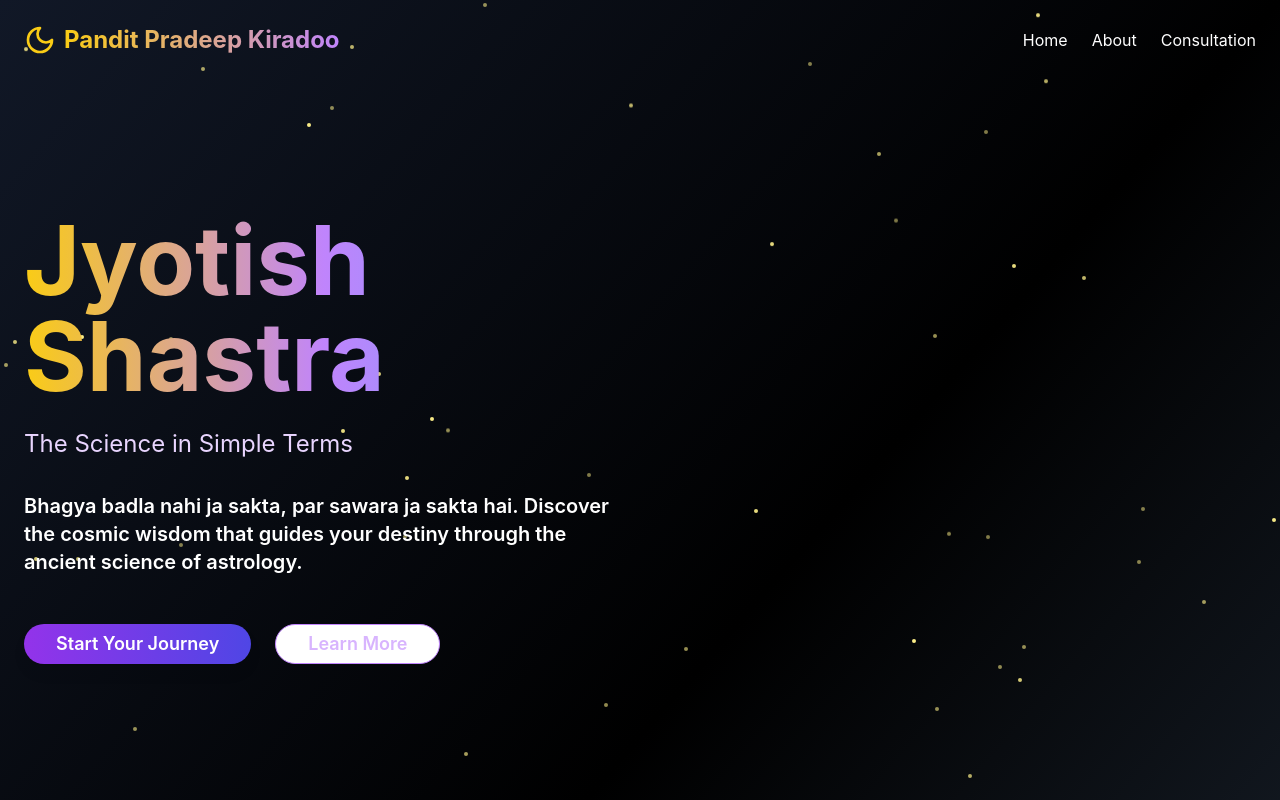
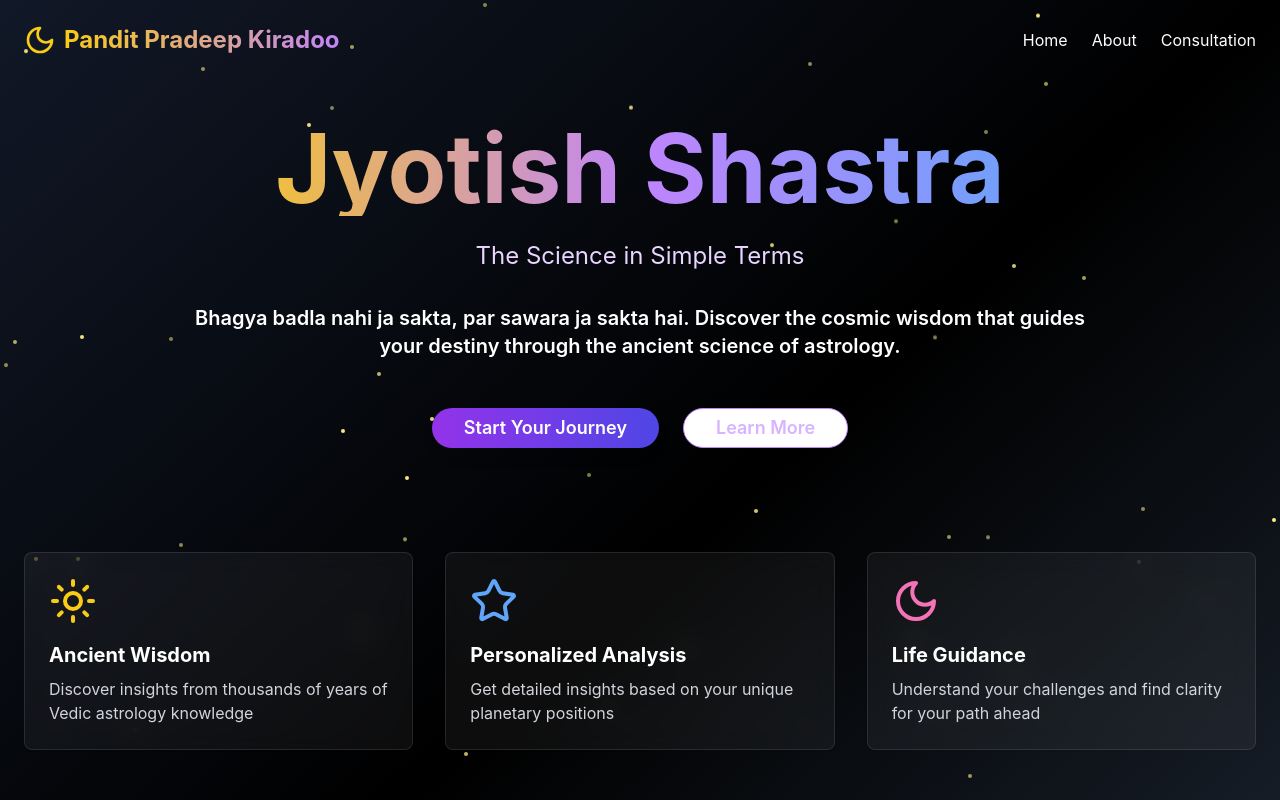
Before and after one commit to clonefutura10/astral-insights-alchemy, a React (Vite) app: page / in a window 1280 px wide. Shown: the top 800 px of the page. Built offline with nearby package versions, Linux system fonts and the light colour scheme.

Commit message:
Fix: Adjust Spline model and text layout
Position the Spline model to flow under the text on the Landing page, ensuring the text remains visible on top.

```diff
--- a/src/pages/Landing.tsx
+++ b/src/pages/Landing.tsx
@@ -86,11 +86,18 @@ const Landing = () => {
         </div>
       </nav>
 
-      {/* Hero Section with 3D Model */}
-      <div className="relative z-10 container mx-auto px-6 py-10">
-        <div className="grid lg:grid-cols-2 gap-8 items-center">
-          {/* Left Side - Text Content */}
-          <div ref={heroRef} className="text-center lg:text-left">
+      {/* Hero Section with 3D Model flowing underneath */}
+      <div className="relative container mx-auto px-6 py-10">
+        {/* 3D Spline Model - Background Layer */}
+        <div className="absolute inset-0 z-0 opacity-40">
+          <spline-viewer
+            url="https://prod.spline.design/VcB3J4RW3CZxcnGV/scene.splinecode"
+            className="w-full h-full"
+          />
+        </div>
+
+        {/* Text Content - Foreground Layer */}
+        <div ref={heroRef} className="relative z-10 text-center max-w-4xl mx-auto">
           <div className="mb-8">
             <h1 className="text-6xl md:text-8xl font-bold mb-6 bg-gradient-to-r from-yellow-400 via-purple-400 to-blue-400 bg-clip-text text-transparent">
               Jyotish Shastra
@@ -111,7 +118,7 @@ const Landing = () => {
             Bhagya badla nahi ja sakta, par sawara ja sakta hai. Discover the cosmic wisdom that guides your destiny through the ancient science of astrology.
           </ScrollReveal>
 
-            <div className="flex justify-center lg:justify-start space-x-6 mb-16">
+          <div className="flex justify-center space-x-6 mb-16">
             <Link to="/consultation">
               <Button className="bg-gradient-to-r from-purple-600 to-indigo-600 hover:from-purple-700 hover:to-indigo-700 text-white px-8 py-4 text-lg font-semibold rounded-full shadow-lg hover:shadow-purple-500/25 transition-all duration-300 transform hover:scale-105">
                 Start Your Journey
@@ -122,15 +129,6 @@ const Landing = () => {
                 Learn More
               </Button>
             </Link>
-            </div>
-          </div>
-
-          {/* Right Side - 3D Spline Model - Made Bigger */}
-          <div className="h-[500px] md:h-[600px] lg:h-[700px] relative">
-            <spline-viewer
-              url="https://prod.spline.design/VcB3J4RW3CZxcnGV/scene.splinecode"
-              className="w-full h-full rounded-2xl"
-            />
           </div>
         </div>
       </div>
```
Lines whose indentation alone changed are shown as unchanged.
